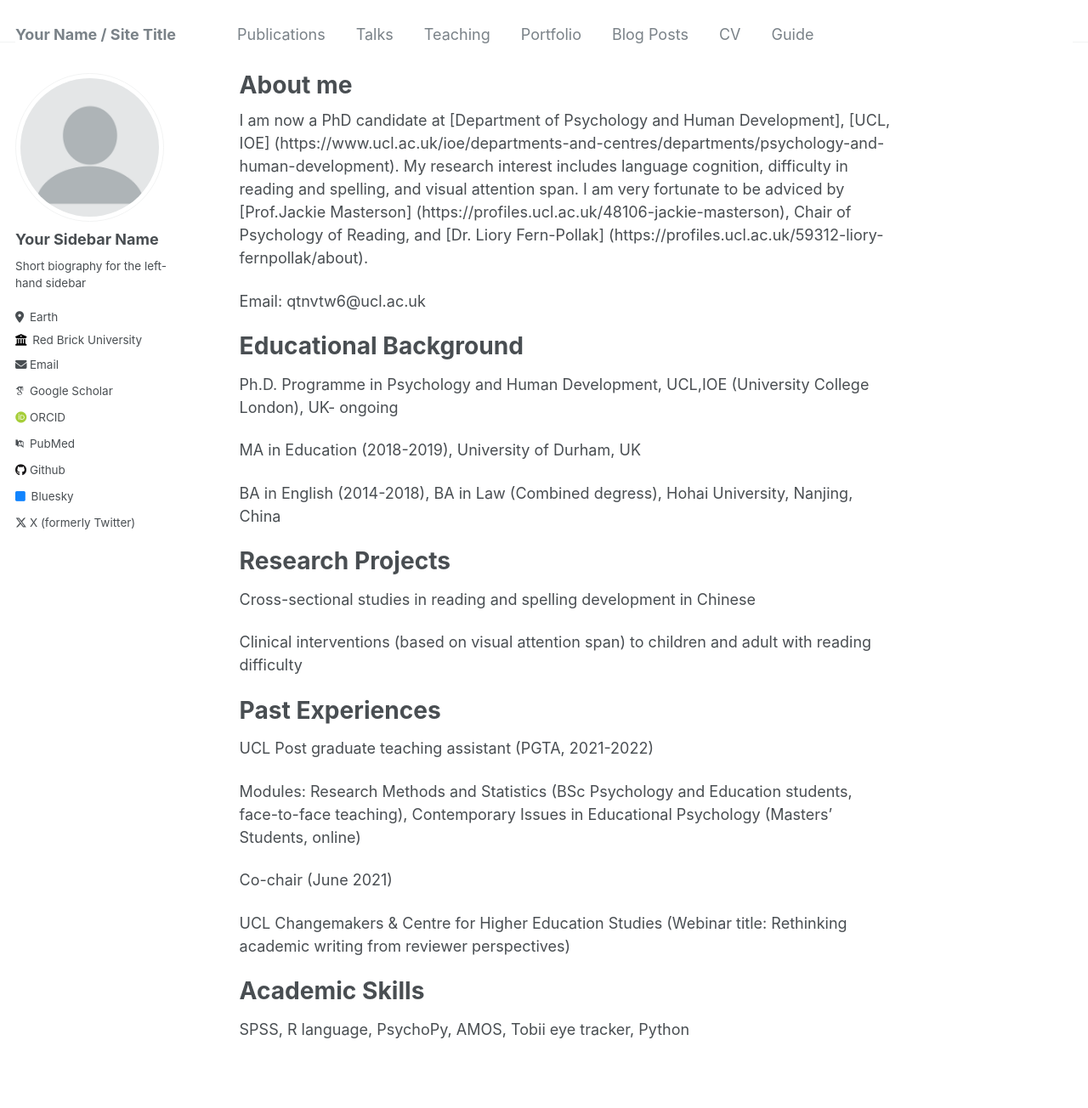
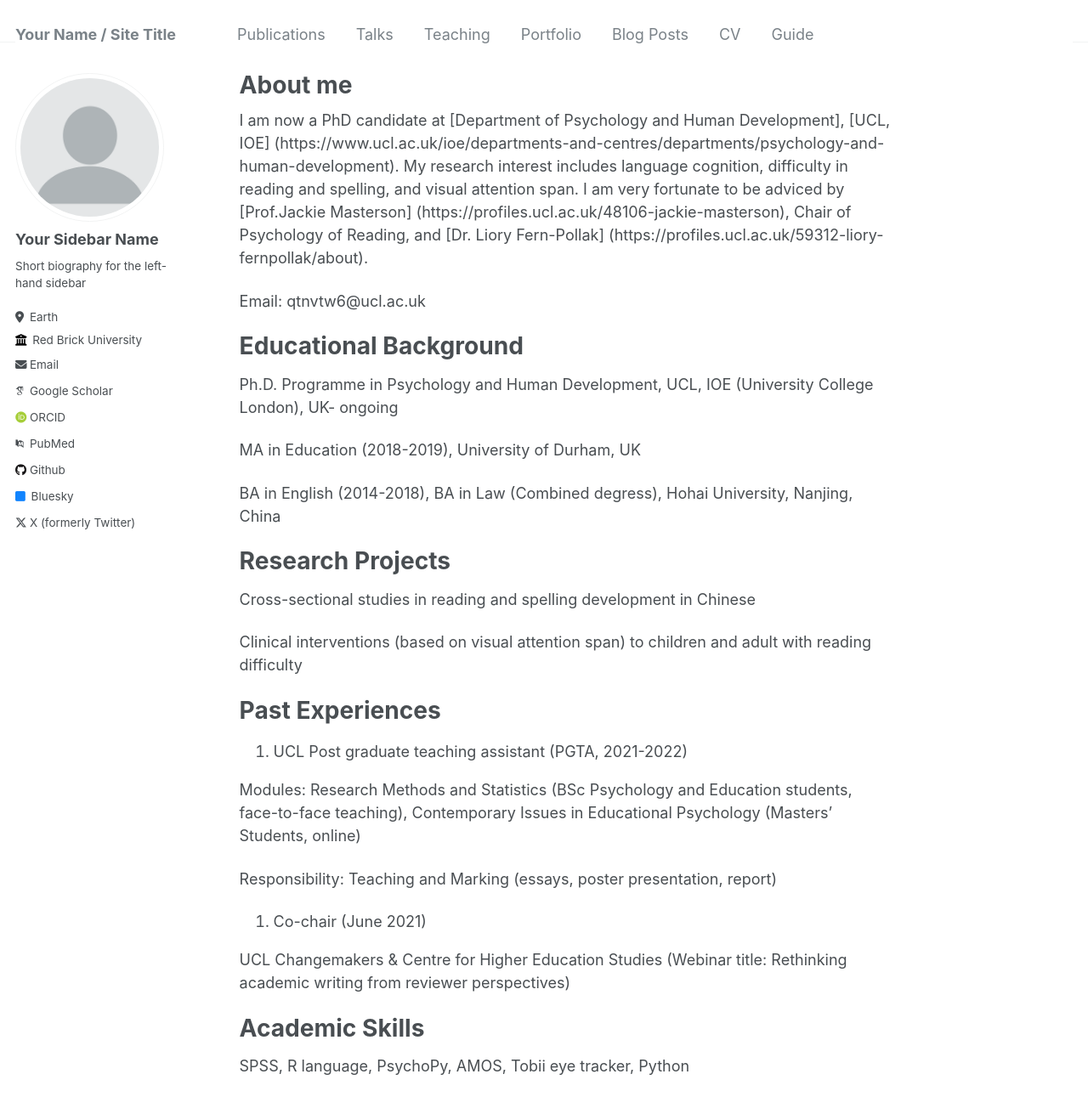
Before and after one commit to TianIEee/Tianyiw.github.io, a Jekyll site: the page built from _pages/about.md, in a window 1280 px wide and 1400 px high. Shown: the top 1304 px of the window at 85% size. Built offline with Jekyll 4.4.1, drawn with Linux system fonts in a browser that asks for light colours; some web fonts are replaced.

Commit message:
Update about.md

```diff
--- a/_pages/about.md
+++ b/_pages/about.md
@@ -14,7 +14,7 @@ Email: qtnvtw6@ucl.ac.uk
 
 Educational Background
 ======
-Ph.D. Programme in Psychology and Human Development, UCL,IOE (University College London), UK- ongoing
+Ph.D. Programme in Psychology and Human Development, UCL, IOE (University College London), UK- ongoing
 
 MA in Education (2018-2019), University of Durham, UK
 
@@ -28,12 +28,13 @@ Clinical interventions (based on visual attention span) to children and adult wi
 
 Past Experiences
 ======
-UCL Post graduate teaching assistant (PGTA, 2021-2022)
+1. UCL Post graduate teaching assistant (PGTA, 2021-2022)
 
 Modules: Research Methods and Statistics (BSc Psychology and Education students, face-to-face teaching), Contemporary Issues in Educational Psychology (Masters’ Students, online)
 
+Responsibility: Teaching and Marking (essays, poster presentation, report)
 
-Co-chair (June 2021)
+2. Co-chair (June 2021)
 
 UCL Changemakers & Centre for Higher Education Studies (Webinar title: Rethinking academic
 writing from reviewer perspectives)
```
